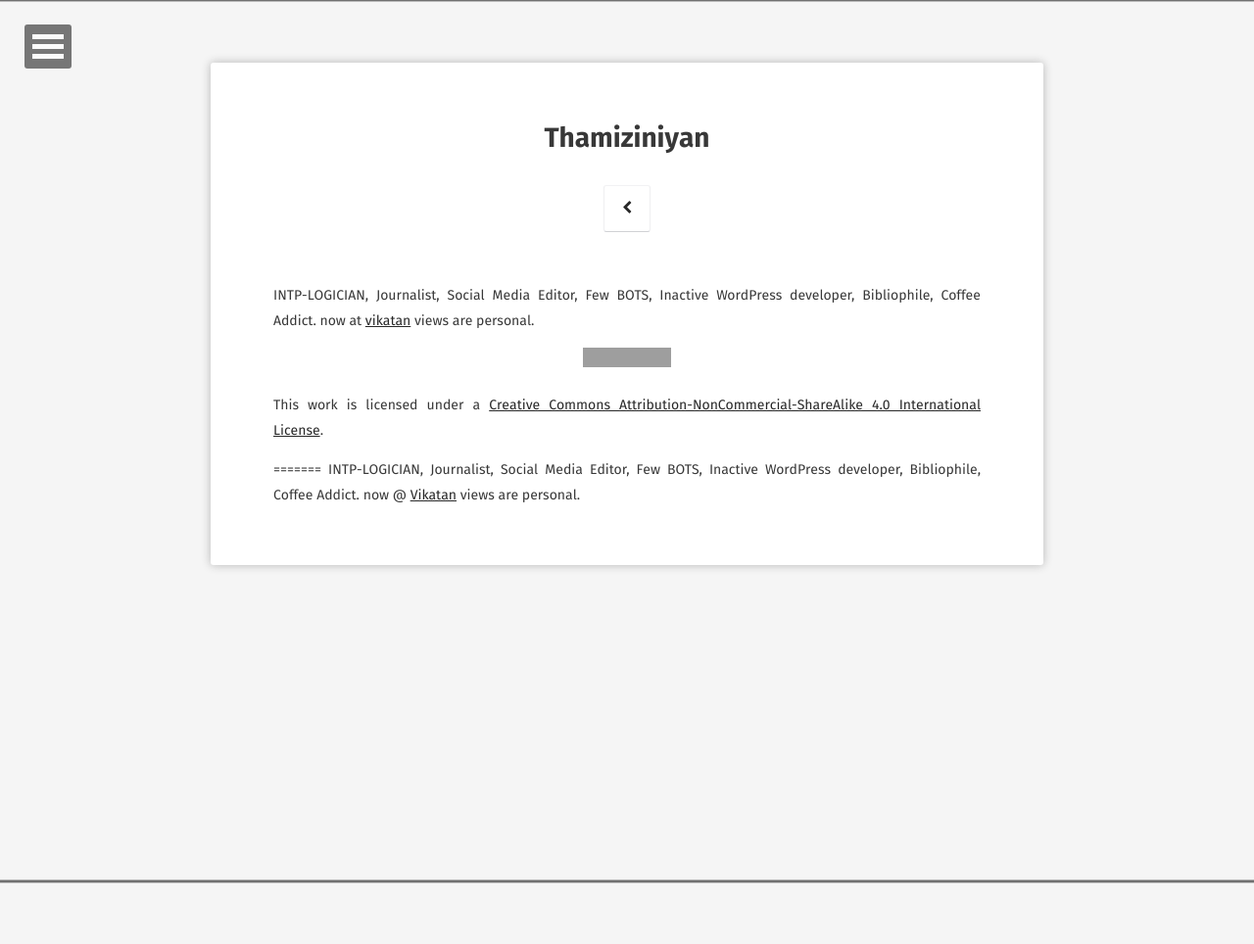
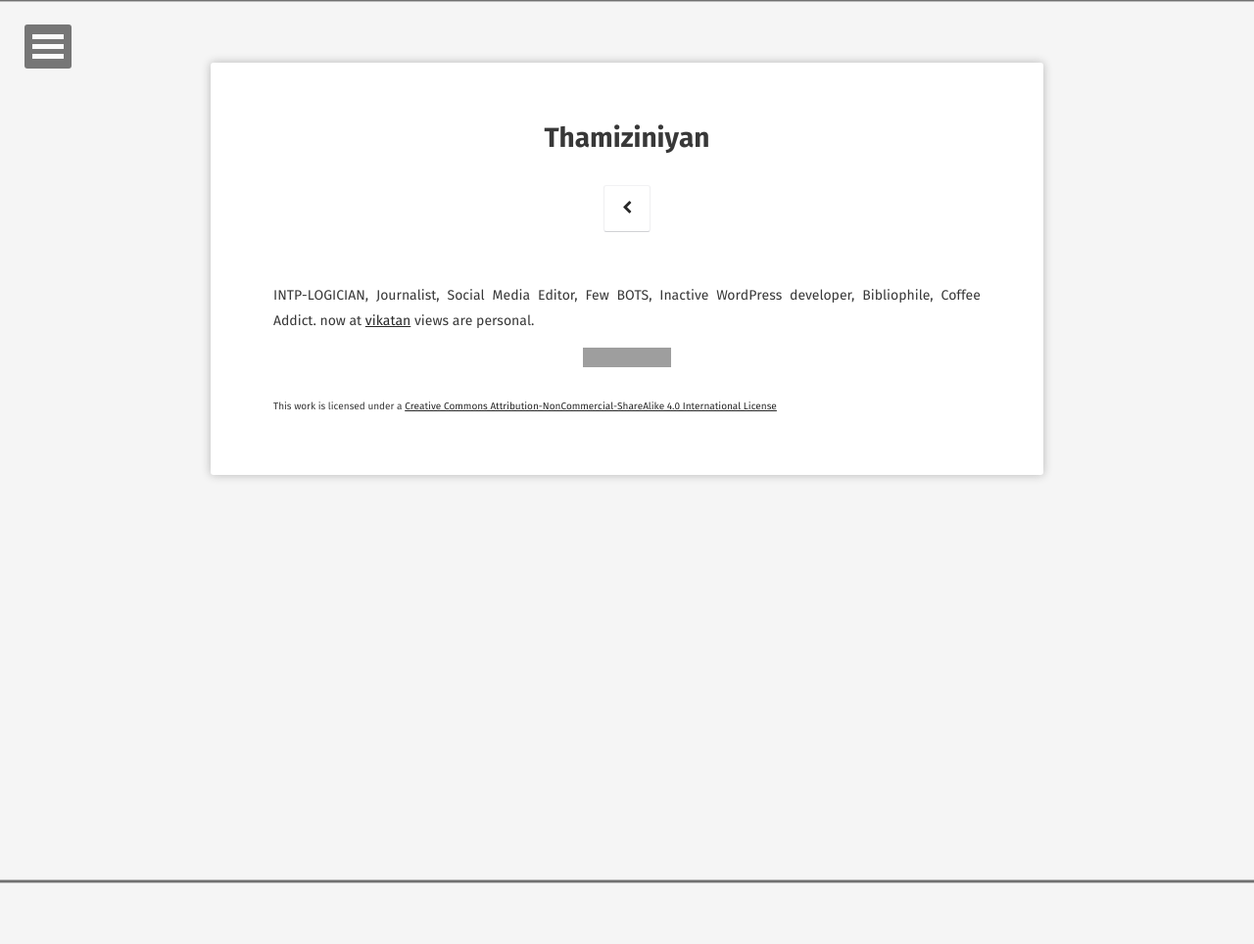
Before and after one commit to iniyan/iniyan.github.io, a Jekyll site: the page built from about/index.md, in a window 1280 px wide. Shown: the whole page at 98% size. Built offline with Jekyll 4.4.1, drawn with Linux system fonts in a browser that asks for light colours; some web fonts are replaced; grey boxes are pictures that could not be loaded.

Commit message:
Update index.md

```diff
--- a/about/index.md
+++ b/about/index.md
@@ -11,7 +11,6 @@
 
 INTP-LOGICIAN, Journalist, Social Media Editor, Few BOTS, Inactive WordPress developer, Bibliophile, Coffee Addict. now at <a href="https:www.vikatan.com"> vikatan</a> views are personal.
 
-<a rel="license" href="http://creativecommons.org/licenses/by-nc-sa/4.0/"><img alt="Creative Commons Licence" style="border-width:0" src="https://i.creativecommons.org/l/by-nc-sa/4.0/88x31.png" /></a><br />This work is licensed under a <a rel="license" href="http://creativecommons.org/licenses/by-nc-sa/4.0/">Creative Commons Attribution-NonCommercial-ShareAlike 4.0 International License</a>.
 
-=======
-INTP-LOGICIAN, Journalist, Social Media Editor, Few BOTS, Inactive WordPress developer, Bibliophile, Coffee Addict. now @ [Vikatan](https://vikatan.com) views are personal.
+<span style="font-size:10px;">
+<a rel="license" href="http://creativecommons.org/licenses/by-nc-sa/4.0/"><img alt="Creative Commons Licence" style="border-width:0" src="https://i.creativecommons.org/l/by-nc-sa/4.0/88x31.png" /></a><br />This work is licensed under a <a rel="license" href="http://creativecommons.org/licenses/by-nc-sa/4.0/">Creative Commons Attribution-NonCommercial-ShareAlike 4.0 International License</a> </span>
```
